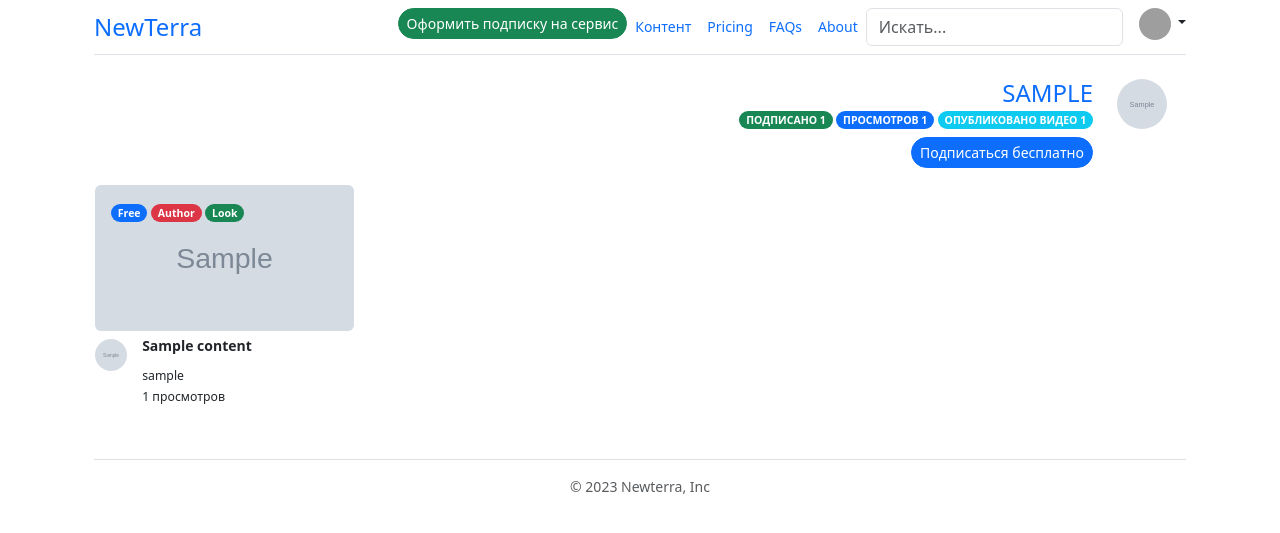
After one commit to NewterraV/content_selling_platform, a Django app: page /users/1/detail/ in a window 1280 px wide. The commit adds this page. Shown: the top 533 px of the page. Run offline with Django 4.2, Linux system fonts and the light colour scheme; tables that the repository leaves empty hold one stand-in row (values such as "Sample post"); grey boxes marked "Sample" are stand-in pictures; parts of the project's set-up code (start-up, migrations or seed data) failed here and were passed over; some libraries are stand-ins or nearby versions; grey boxes are pictures that could not be loaded.

Commit message:
Added activation of a user's free subscription when adding a paid one. A view has been created to display the user's detailed page.

```diff
--- a/config/urls.py
+++ b/config/urls.py
@@ -21,7 +21,7 @@ from django.conf.urls.static import static
 
 urlpatterns = [
     path('admin/', admin.site.urls),
-    path('auth/', include('users.urls', namespace='users')),
+    path('users/', include('users.urls', namespace='users')),
     path('', include('content.urls', namespace='content')),
     path('subscription/', include(
         'subscription.urls',
--- a/content/templates/content/base.html
+++ b/content/templates/content/base.html
@@ -46,7 +46,7 @@
                 <span class="fs-4">NewTerra</span>
             </a>
             <ul class="d-flex nav col-12 col-md-auto mb-3 justify-content-center mb-md-0">
-                <li><a href="#" class="btn btn-danger btn-sm rounded rounded-5">Оформить
+                <li><a href="#" class="btn btn-success btn-sm rounded rounded-5">Оформить
                     подписку на сервис</a>
                 </li>
                 <li><a href="#"
@@ -113,21 +113,6 @@
                                href="{% url 'users:user_create' %}">Регистрация</a>
                         </li>
                     </ul>
-
-                    {#                    {% if content.image %}#}
-                    {#                        <img src="{{ content.image | mediapath }}"#}
-                    {#                             class="rounded">#}
-                    {#                    {% else %}#}
-                    {#                        <div class="d-flex">#}
-                    {#                            <div class="spinner-border text-primary"#}
-                    {#                                 role="status">#}
-                    {#                                <span class="visually-hidden">Изображение потерялось, ищем...</span>#}
-                    {#                            </div>#}
-                    {#                        </div>#}
-                    {#                    {% endif %}#}
-
-
-
                 {% endif %}
 
             </div>
--- a/content/templates/content/content_detail.html
+++ b/content/templates/content/content_detail.html
@@ -27,7 +27,7 @@
                              alt="..."
                              width="40"
                              height="40" class="rounded-circle">
-                        <a href="#" class="stretched-link"></a>
+                        <a href="{%  url 'users:user_detail' object.owner.pk %}" class="stretched-link"></a>
                     </div>
                     <div class="col-3">
                         <div class="row g-0 bg-body position-relative">
@@ -35,7 +35,7 @@
                             <small class="fw-lighter">Количество
                                 подписчиков
                             </small>
-                            <a href="#" class="stretched-link"></a>
+                            <a href="{%  url 'users:user_detail' object.owner.pk %}" class="stretched-link"></a>
                         </div>
                     </div>
                     <div class="col-auto d-md-block">
--- a/content/templates/content/includes/inc_video_block.html
+++ b/content/templates/content/includes/inc_video_block.html
@@ -1,6 +1,6 @@
 {% load templatetags %}
 <div class="col">
-    <div class="card h-100 g-3 bg-body border-white">
+    <div class="card h-100 g-2 bg-body border-white">
         <div class="ratio ratio-16x9">
             {% if content.image %}
                 <img src="{{ content.image | mediapath }}"
@@ -13,26 +13,30 @@
                     </div>
                 </div>
             {% endif %}
+        <a href="{% url 'content:content_detail' content.pk %}"
+                   class="stretched-link"></a>
         </div>
         <div class=" flex-column card-img-overlay">
             {% include 'content/includes/inc_badge.html' %}
         </div>
         <div class="row justify-content-start">
-            <div class="col-2 pt-2">
+            <div class="col-2 pt-2 position-relative">
                 <img src="{% mediapath content.owner.avatar %}"
                      alt="..."
                      width="32"
                      height="32" class="rounded-circle">
+                <a href="{% url 'users:user_detail' content.owner.pk %}"
+                   class="stretched-link"></a>
             </div>
-            <div class="col-10">
-                <p class="card-title fw-bold pt-1">{{ content.title|truncatechars:45 }}</p>
+            <div class="col-10 position-relative">
+                <p class="card-title fw-bold pt-1">{{ content.title|truncatechars:42 }}</p>
                 <small class="fw-light">{{ content.owner.username }}</small>
                 <p><small
                         class="fw-light">{{ content.view_count }}
                     просмотров</small></p>
+                <a href="{% url 'content:content_detail' content.pk %}"
+                   class="stretched-link"></a>
             </div>
         </div>
-        <a href="{% url 'content:content_detail' content.pk %}"
-           class="stretched-link"></a>
     </div>
 </div>
--- a/product/models.py
+++ b/product/models.py
@@ -6,9 +6,9 @@
 
 
 class Currency(models.TextChoices):
-    RUB = 'rub', '₽ - рубли'
-    USD = 'usd', '$ - доллары'
-    EUR = 'eur', '€ - евро'
+    RUB = 'rub', '₽'
+    USD = 'usd', '$'
+    EUR = 'eur', '€'
 
 
 class Product(models.Model):
--- /dev/null
+++ b/users/templates/users/user_detail.html
@@ -0,0 +1,59 @@
+{% extends 'content/base.html' %}
+{% load templatetags %}
+{% block content %}
+    <div class="container">
+        <div class="row">
+            <div class="col-md-11">
+                <h4 class="card-title text-end text-primary">{{ author.username | upper }}</h4>
+                <div class="text-md-end">
+                    <span class="badge badge-end rounded-pill bg-success">ПОДПИСАНО {{ sub.subs_count }}</span>
+                    <span class="badge badge-end rounded-pill bg-primary">ПРОСМОТРОВ {{ sub.view_count }}</span>
+                    <span class="badge badge-end rounded-pill bg-info">ОПУБЛИКОВАНО ВИДЕО {{ sub.video_count }}</span>
+                </div>
+                <div class="text-end pt-2">
+                    {% if subs.paid_subs %}
+                        <span class="badge rounded-pill bg-primary">Платная подписка истечет</span>
+                    {% elif user.pk == author.pk %}
+                        <span class="badge rounded-pill bg-primary">ЭТО ВАШ ПРОФИЛЬ</span>
+                    {% else %}
+                        <form action="{% url 'subscription:subscribe' author.pk %}"
+                              method="GET" id="ajax_subscribe">
+                        {% csrf_token %}
+                        {% if subs.subs %}
+                            <input class="btn btn-sm btn-primary rounded rounded-4"
+                                   type="submit" id="subs"
+                                   value="Отписаться"
+                            >
+                        {% else %}
+                            <input class="btn btn-sm btn-primary rounded rounded-4"
+                                   type="submit" value="Подписаться бесплатно"
+                                   id="subs">
+                        {% endif %}
+                        {% if user.is_authenticated %}
+                            {% if sub.paid_subs_price %}
+                                <a class="btn btn-sm btn-danger rounded rounded-4"
+                                   href="{% url 'product:product_payment' sub.paid_subs_pk %}">Подписаться
+                                    за
+                                    {{ sub.paid_subs_price }}{{ sub.paid_subs_currency }}</a>
+                            {% endif %}
+                        {% endif %}
+                    {% endif %}
+                    </form>
+                </div>
+            </div>
+            <div class="col-md-auto">
+                <img src="{% mediapath author.avatar %}" alt="mdo"
+                     width="50"
+                     height="50" class="rounded-circle text-end">
+            </div>
+        </div>
+    </div>
+    </div>
+    <div class="container pt-3">
+        <div class="row row-cols-1 row-cols-md-4 g-3">
+            {% for content in content_list %}
+                {% include 'content/includes/inc_video_block.html' %}
+            {% endfor %}
+        </div>
+    </div>
+{% endblock %}
--- a/users/urls.py
+++ b/users/urls.py
@@ -1,11 +1,12 @@
 from django.urls import path
 from users.apps import UsersConfig
 from users.views import UserRegisterView, LoginView, LogoutView, \
-    UserUpdateView
+    UserUpdateView, UserDetailView
 
 app_name = UsersConfig.name
 
 urlpatterns = [
+    path('<int:pk>/detail/', UserDetailView.as_view(), name='user_detail'),
     path('create/', UserRegisterView.as_view(), name='user_create'),
     path('update/', UserUpdateView.as_view(), name='user_update'),
     path('login/', LoginView.as_view(), name='login'),
--- a/users/views.py
+++ b/users/views.py
@@ -1,14 +1,17 @@
 from django.contrib.auth.views import LoginView as BaseLoginView, \
     LogoutView as BaselogoutView
 from django.urls import reverse_lazy
-from django.views.generic import CreateView, UpdateView
+from django.views.generic import CreateView, UpdateView, TemplateView
 from django.forms import inlineformset_factory
+from django.db.models import Sum
 
+from content.models import Content
 from product.forms import UserProductForm
 from product.models import Product
+from subscription.models import Subscription
+from subscription.src.subscription import WorkSubscription
 from users.forms import RegisterForm, LoginForm, UserUpdateForm
 from users.models import User
-from product.tasks import task_create_product
 
 
 class UserFormsetMixin:
@@ -30,6 +33,48 @@ class UserFormsetMixin:
             formset = formset(instance=self.object)
 
         context_data['formset'] = formset
+        return context_data
+
+
+class UserDetailView(TemplateView):
+    """Представление детальной информации о пользователе"""
+    template_name = 'users/user_detail.html'
+
+    def get_context_data(self, **kwargs):
+        """Переопределение для вывода дополнительного контекста"""
+
+        context_data = super().get_context_data(**kwargs)
+
+        # Получаем основной объект
+        author = User.objects.get(pk=self.kwargs.get('pk'))
+        context_data['author'] = author
+
+        # Получаем контент автора
+        context_data['content_list'] = Content.objects.filter(
+            owner=author, is_publish=True).order_by('-date_update')
+
+        # Собираем сопутствующий контент
+        product = Product.objects.filter(user=author).first()
+        sub = {
+            'subs_count': Subscription.objects.filter(
+                author=author).count(),
+            'view_count': Content.objects.values('view_count').filter(
+                owner=author, is_publish=True).aggregate(
+                Sum('view_count'))['view_count__sum'],
+            'video_count': len(context_data['content_list']),
+            'paid_subs_price': product.price if product else None,
+            'paid_subs_currency':
+                product.get_currency_display() if product else None,
+            'paid_subs_pk': product.pk if product else None
+        }
+        context_data['sub'] = sub
+
+        # проверяем подписки пользователя
+        if self.request.user.is_authenticated:
+            context_data['subs'] = WorkSubscription.subs_status(
+                        self.request.user,
+                        author,
+                    )
         return context_data
 
 
```
Also changed, not shown: content/views.py (+35 -9 lines), product/views.py (+9 -3 lines), subscription/templates/subscription/includes/inc_subs_button.html (+7 -4 lines), subscription/templates/subscription/includes/inc_subscribe.html (+7 -16 lines).
